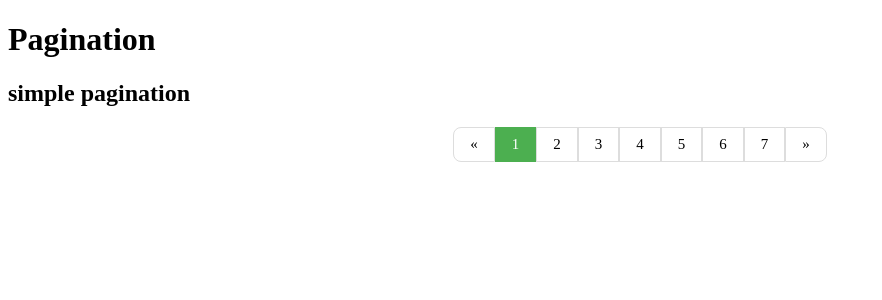
After one commit to easazade/css-practice, a PHP site: page /advanced/pagination.html in a window 1280 px wide. The commit adds this page. Shown: the top 300 px of the page, without its empty margins (0-882 px from the left). Run offline with PHP 8.4, Linux system fonts and the light colour scheme.

Commit message:
adding notes and examples about breadcrumbs, pagination, resize & outline and variables

```diff
--- /dev/null
+++ b/advanced/pagination.html
@@ -0,0 +1,60 @@
+<!DOCTYPE html>
+<html lang="en">
+<head>
+  <meta charset="UTF-8">
+  <title>Pagination</title>
+  <style>
+    .pagination {
+      display: inline-block;
+    }
+
+    .pagination a {
+      color: black;
+      float: left;
+      padding: 8px 16px;
+      font-size: 15px;
+      text-decoration: none;
+      border: 1px solid #dddddd;
+      transition: background-color 300ms;
+    }
+
+    .pagination a.active {
+      background-color: #4caf50;
+      border: 1px solid #4caf50;
+      color: white;
+    }
+
+    .pagination a:hover:not(.active) {
+      background-color: #dddddd;
+    }
+
+    .pagination a:first-child {
+      border-top-left-radius: 8px;
+      border-bottom-left-radius: 8px;
+    }
+
+    .pagination a:last-child {
+      border-top-right-radius: 8px;
+      border-bottom-right-radius: 8px;
+    }
+
+  </style>
+</head>
+<body>
+<h1>Pagination</h1>
+<h2>simple pagination</h2>
+<div style="text-align: center">
+  <div class="pagination">
+    <a href="#">&laquo;</a>
+    <a href="#" class="active">1</a>
+    <a href="#">2</a>
+    <a href="#">3</a>
+    <a href="#">4</a>
+    <a href="#">5</a>
+    <a href="#">6</a>
+    <a href="#">7</a>
+    <a href="#">&raquo;</a>
+  </div>
+</div>
+</body>
+</html>
--- a/index.php
+++ b/index.php
@@ -88,6 +88,11 @@
 <a href="https://www.w3schools.com/css/css_tooltip.asp" target="_blank">tooltips</a>
 <a href="https://www.w3schools.com/css/css3_images.asp" target="_blank">images advanced</a>
 <a href="https://www.w3schools.com/css/css3_object-fit.asp" target="_blank">object-fit</a>
+<a href="advanced/pagination.html">pagination</a>
+<a href="advanced/breadcrumbs.html">breadcrumbs</a>
+<a href="https://www.w3schools.com/css/css3_multiple_columns.asp" target="_blank">css columns</a>
+<a href="advanced/resize-&-outline.html">resize & outline</a>
+<a href="advanced/variables.html">variables</a>
 <br>
 <br>
 <br>
```
Also changed, not shown: advanced/breadcrumbs.html (added, +33 -0 lines), advanced/resize-&-outline.html (added, +22 -0 lines), advanced/variables.html (added, +23 -0 lines).
